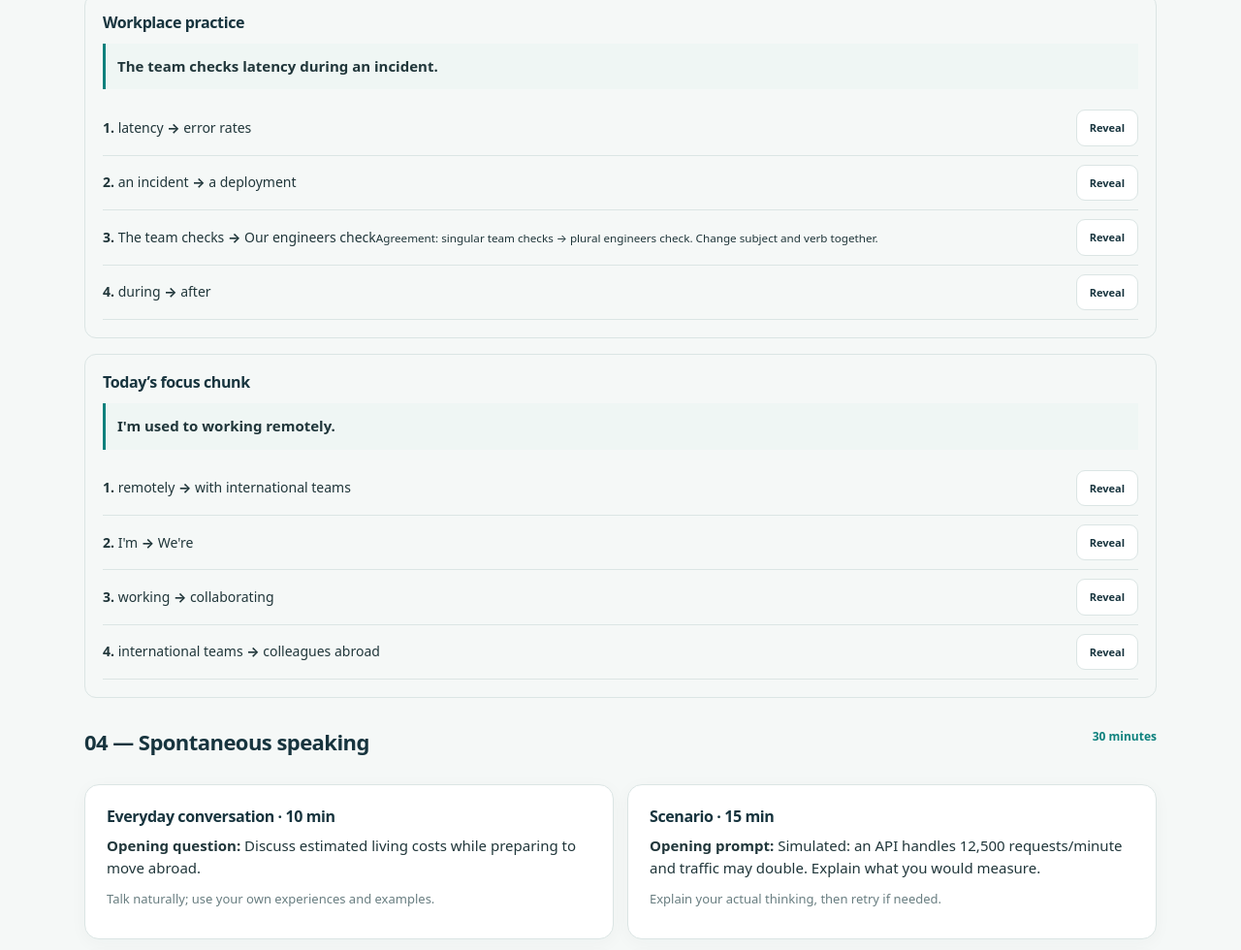
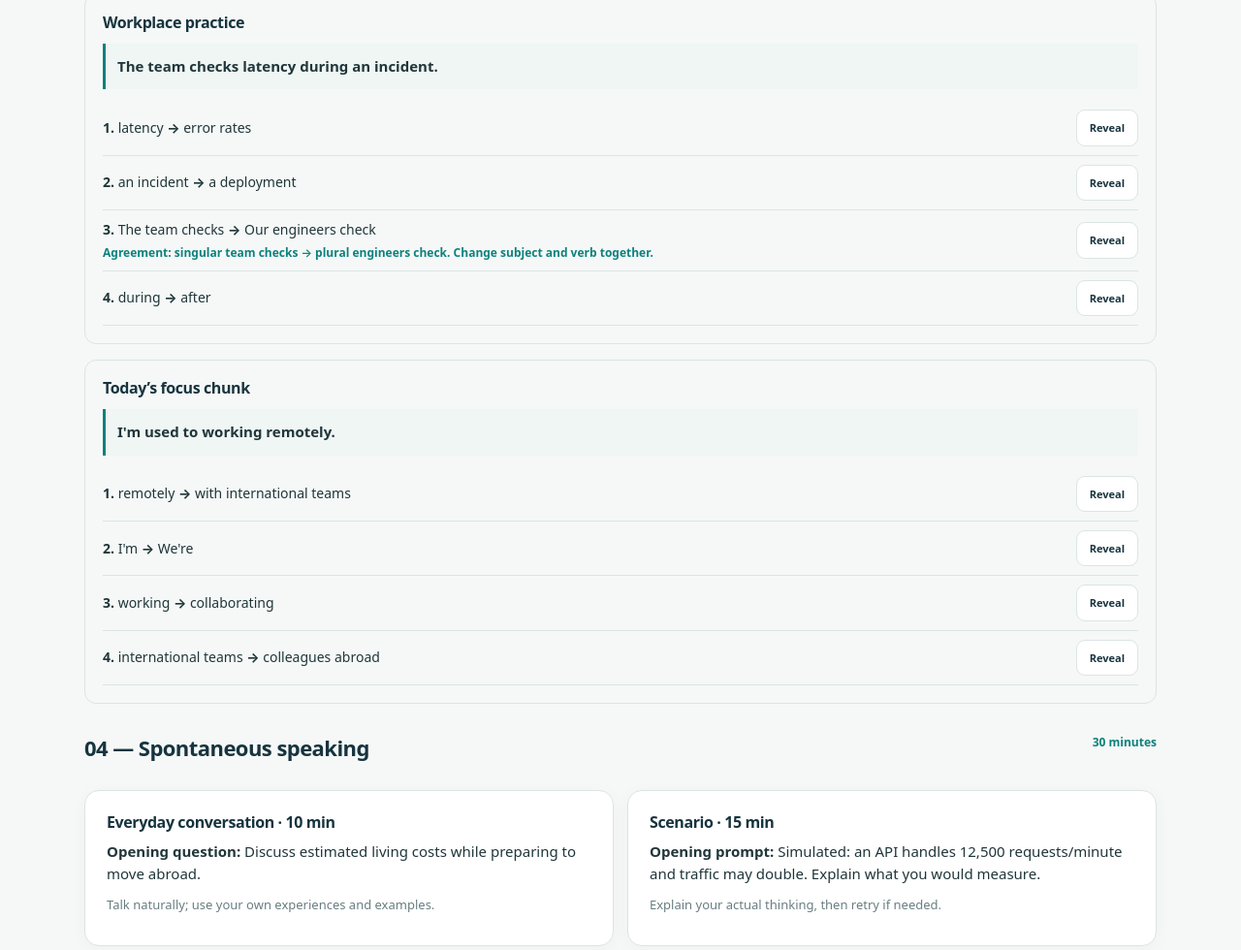
Before and after one commit to alextgtome/complete-english, a plain HTML site: page lessons/day-002.html in a window 1280 px wide. Shown: the part 2799-3779 px from the top of the page at 97% size. Drawn offline with Linux system fonts and the light colour scheme.

Commit message:
Style explanation for grammar-dependent substitutions

```diff
--- a/assets/site.css
+++ b/assets/site.css
@@ -29,3 +29,6 @@ main{max-width:1150px;margin:auto;padding:38px 22px 80px}.eyebrow{font-size:11px
 .mini-recap p{margin:5px 0 0}
 .solo-route .timer{border-top:1px solid var(--line);padding-top:14px}
 @media(max-width:760px){.practice-routes{grid-template-columns:1fr}.voice-actions .btn{width:100%;justify-content:center}.voice-steps li,.solo-questions li{font-size:14px}}
+
+/* Explicit grammar-dependent substitution note */
+.cue-note{display:block;margin-top:4px;color:var(--teal);font-size:12px;font-weight:600;line-height:1.45}
```
